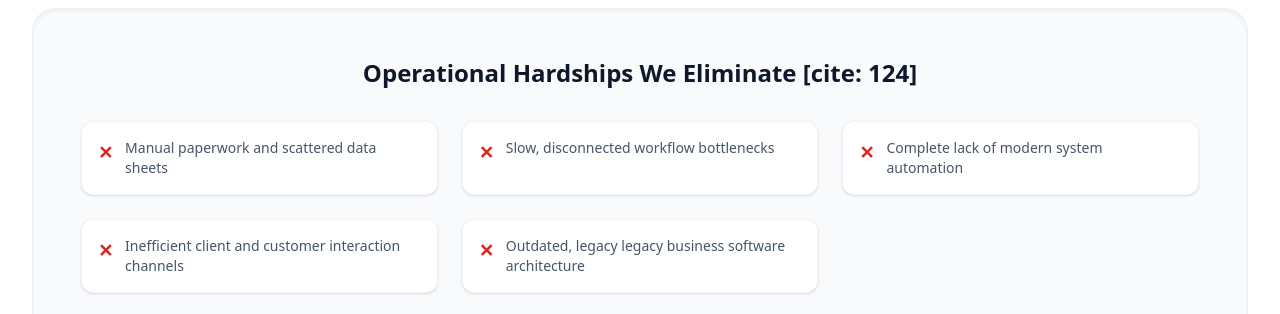
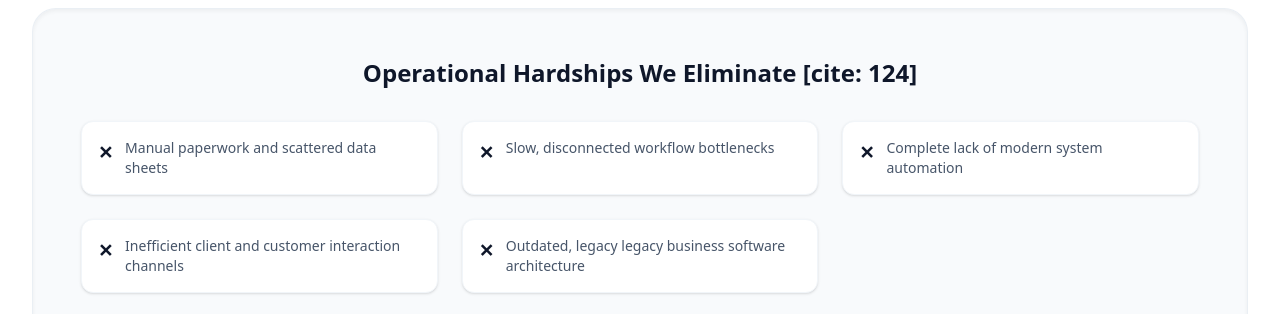
Before and after one commit to kenenisa-j/denkinesh-platform, a Next.js app in the folder frontend/: page / in a window 1280 px wide. Shown: the part 1320-1634 px from the top of the page. Built offline with nearby package versions, Linux system fonts and the light colour scheme; no server answers.

Commit message:
style: configure branding design tokens for light trust theme

```diff
--- a/frontend/tailwind.config.ts
+++ b/frontend/tailwind.config.ts
@@ -1,26 +1,20 @@
-import type { Config } from "tailwindcss";
-
-const config: Config = {
+/** @type {import('tailwindcss').Config} */
+module.exports = {
   content: [
-    "./app/**/*.{js,ts,jsx,tsx,mdx}",
-    "./components/**/*.{js,ts,jsx,tsx,mdx}",
-    "./src/**/*.{js,ts,jsx,tsx,mdx}"
+    "./app/**/*.{js,ts,jsx,tsx}",
+    "./components/**/*.{js,ts,jsx,tsx}",
   ],
   theme: {
     extend: {
       colors: {
-        brand: {
-          navy: "#0F172A",       // Primary Deep Navy
-          blue: "#1D4ED8",       // Accent Blue / Primary CTA
-          blueHover: "#1E40AF",  // CTA Hover State
-          teal: "#0D9488",       // Highlight Teal (Innovation/AI)
-          bg: "#F8FAFC",         // Off-white Clean Background
-          text: "#475569",       // Slate Gray Body Text
-          error: "#DC2626"       // Error States
-        }
+        'brand-bg': '#ffffff',         // Light mode base background (White)
+        'brand-blue': '#2563eb',       // Primary functional accent (Royal Blue)
+        'brand-blueHover': '#1d4ed8',  // Active interactive dark overlay state
+        'brand-text': '#4b5563',       // Clear body text readability layer (Slate Gray)
+        'brand-navy': '#030712',       // Premium bold headline weight color (Charcoal Black)
+        'brand-teal': '#0d9488',       // Strategic technical callouts (Tech Teal)
       },
     },
   },
   plugins: [],
-};
-export default config;
+}
```
